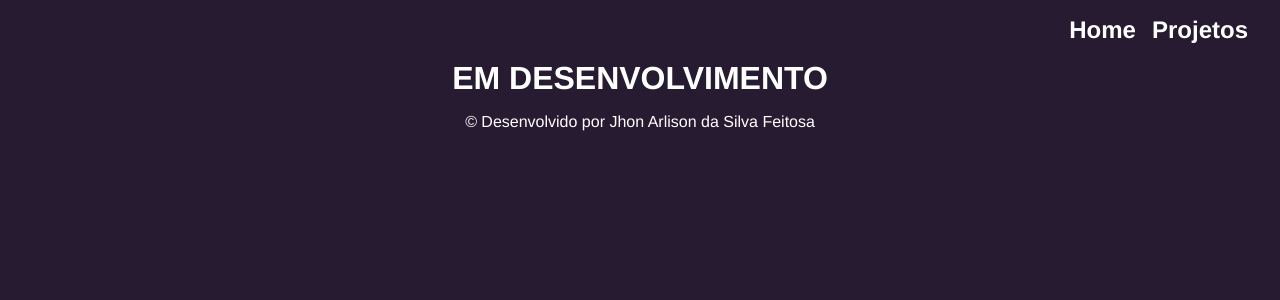
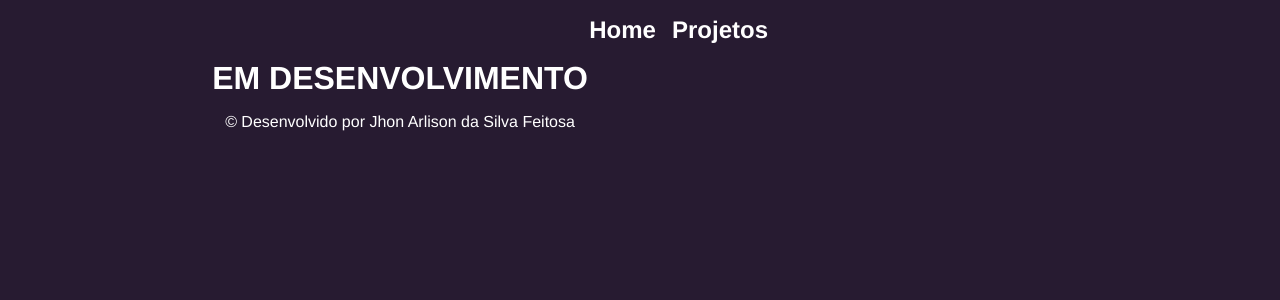
Before and after one commit to jhon3k/Portfolio, a React (Vite) app: page /Projects in a window 1280 px wide. Shown: the top 300 px of the page. Built offline with nearby package versions, Linux system fonts and the light colour scheme.

Commit message:
Update Projects.sass

```diff
--- a/src/Styles/components/Projects.sass
+++ b/src/Styles/components/Projects.sass
@@ -1,3 +1,6 @@
+div
+  width: 100vh
+
 h1
   display: flex
   justify-content: center
```
